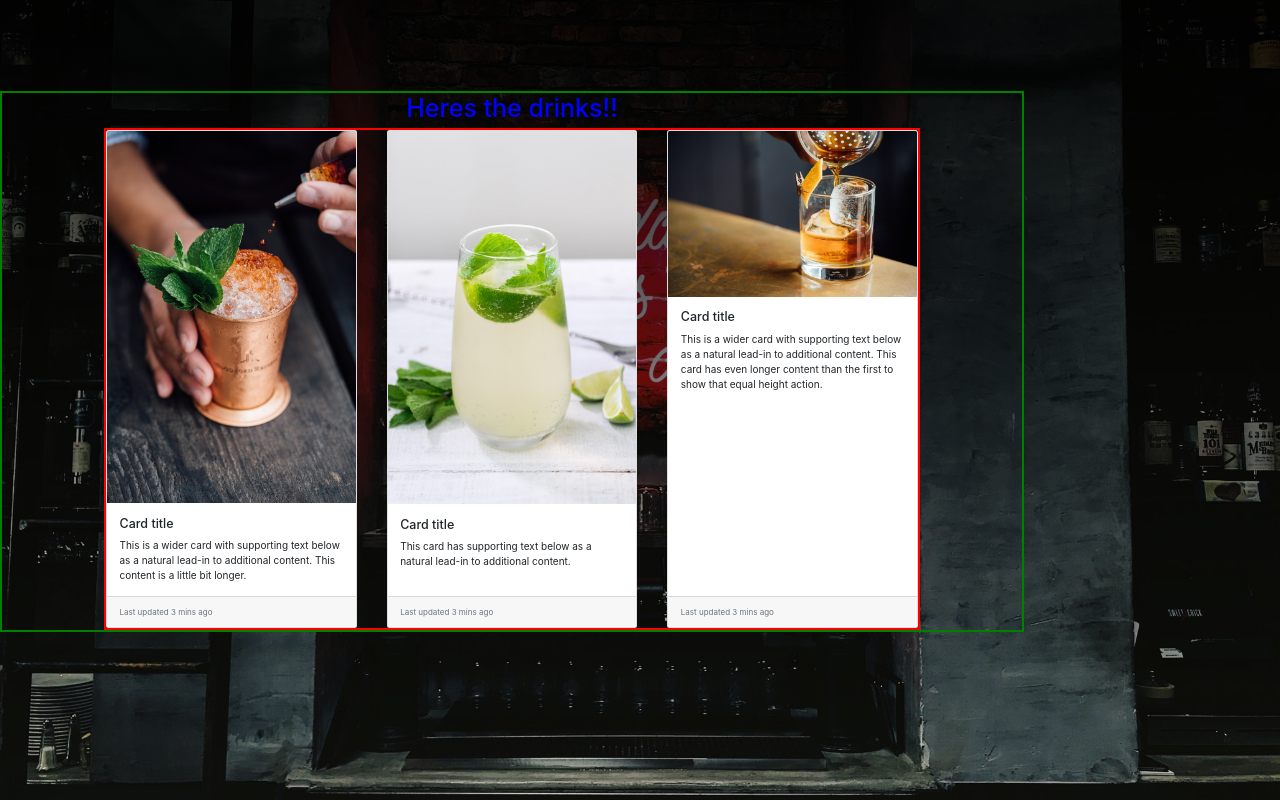
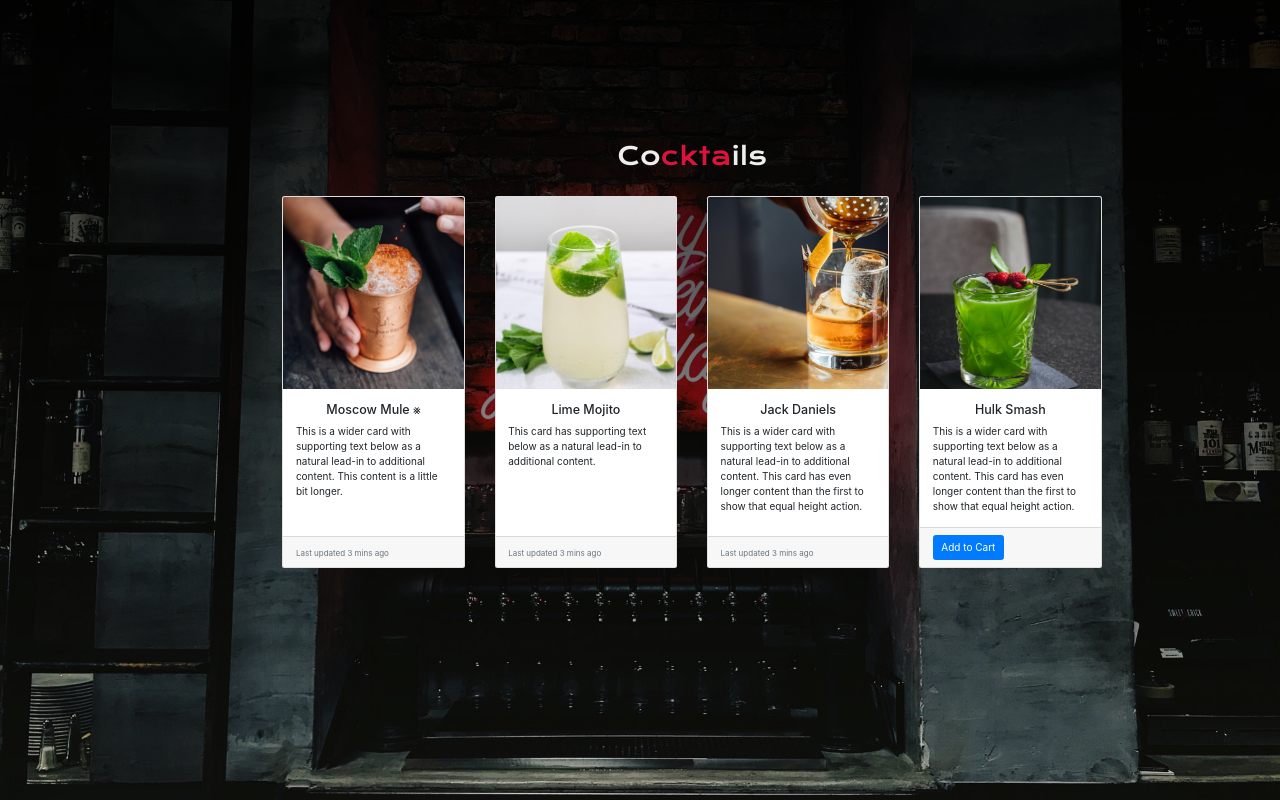
Before and after one commit to panduhjohn/unrep-frontend, a React (Create React App) app: page /drinks in a window 1280 px wide. Built offline with nearby package versions, Linux system fonts and the light colour scheme.

Commit message:
drink css fixed

```diff
--- a/src/components/Drinks/Drinks.css
+++ b/src/components/Drinks/Drinks.css
@@ -1,17 +1,24 @@
 h1 {
-    color: blue;
+    font-family: 'Krona One', sans-serif;
+    color: #eee;
     display: flex;
     align-self: center;
+    padding-bottom: 20px;
+}
+h1 span {
+    color: crimson;
 }
 
 .drinkContainer {
+    margin-left: 180px;
+    padding-top: 30px;
     width: 80%;
     height: 80%;
     display: flex;
     flex-direction: column;
     /* justify-content: center; */
     align-self: center;
-    border: 2px solid green
+    /* border: 2px solid green; */
 }
 
 .cardContainer {
@@ -21,5 +28,16 @@ h1 {
     flex-direction: column;
     /* justify-content: center; */
     align-self: center;
-    border: 2px solid red
+    /* border: 2px solid red; */
 }
+
+#drinkImg {
+    width: 100%;
+    height: 15vw;
+    object-fit: cover;
+}
+
+#drinkTitle {
+    display: flex;
+    justify-content: center;
+}
--- a/src/components/Drinks/Drinks.js
+++ b/src/components/Drinks/Drinks.js
@@ -1,6 +1,7 @@
 import React, { Component } from 'react';
 import Card from 'react-bootstrap/Card';
 import CardDeck from 'react-bootstrap/CardDeck';
+import Button from 'react-bootstrap/Button'
 
 import './Drinks.css'
 
@@ -8,13 +9,19 @@ export default class Drinks extends Component {
     render() {
         return (
             <div className='drinkContainer'>
-                <h1>Heres the drinks!!</h1>
+                <h1>Co<span>ckta</span>ils</h1>
                 <div className='cardContainer'>
                     <CardDeck>
                         <Card>
-                            <Card.Img variant='top' src='/images/drink1.jpg' />
+                            <Card.Img
+                                id='drinkImg'
+                                variant='top'
+                                src='/images/drink1.jpg'
+                            />
                             <Card.Body>
-                                <Card.Title>Card title</Card.Title>
+                                <Card.Title id='drinkTitle'>
+                                    Moscow Mule ⨳
+                                </Card.Title>
                                 <Card.Text>
                                     This is a wider card with supporting text
                                     below as a natural lead-in to additional
@@ -29,9 +36,15 @@ export default class Drinks extends Component {
                             </Card.Footer>
                         </Card>
                         <Card>
-                            <Card.Img variant='top' src='/images/drink2.jpg' />
+                            <Card.Img
+                                id='drinkImg'
+                                variant='top'
+                                src='/images/drink2.jpg'
+                            />
                             <Card.Body>
-                                <Card.Title>Card title</Card.Title>
+                                <Card.Title id='drinkTitle'>
+                                    Lime Mojito
+                                </Card.Title>
                                 <Card.Text>
                                     This card has supporting text below as a
                                     natural lead-in to additional content.{' '}
@@ -44,9 +57,15 @@ export default class Drinks extends Component {
                             </Card.Footer>
                         </Card>
                         <Card>
-                            <Card.Img variant='top' src='/images/drink3.jpg' />
+                            <Card.Img
+                                id='drinkImg'
+                                variant='top'
+                                src='/images/drink3.jpg'
+                            />
                             <Card.Body>
-                                <Card.Title>Card title</Card.Title>
+                                <Card.Title id='drinkTitle'>
+                                    Jack Daniels
+                                </Card.Title>
                                 <Card.Text>
                                     This is a wider card with supporting text
                                     below as a natural lead-in to additional
@@ -61,6 +80,28 @@ export default class Drinks extends Component {
                                 </small>
                             </Card.Footer>
                         </Card>
+                        <Card>
+                            <Card.Img
+                                id='drinkImg'
+                                variant='top'
+                                src='/images/drink4.jpg'
+                            />
+                            <Card.Body>
+                                <Card.Title id='drinkTitle'>
+                                    Hulk Smash
+                                </Card.Title>
+                                <Card.Text>
+                                    This is a wider card with supporting text
+                                    below as a natural lead-in to additional
+                                    content. This card has even longer content
+                                    than the first to show that equal height
+                                    action.
+                                </Card.Text>
+                            </Card.Body>
+                            <Card.Footer>
+                                <Button>Add to Cart</Button>
+                            </Card.Footer>
+                        </Card>
                     </CardDeck>
                 </div>
             </div>
--- a/src/components/Navbar/Navbar.css
+++ b/src/components/Navbar/Navbar.css
@@ -4,7 +4,8 @@ html {
     font-family: 'Krona One', sans-serif;
 }
 
-a {
+#nav-links {
+    font-family: 'Krona One', sans-serif;
     text-decoration: none;
     color: #eee;
 }
--- a/src/components/Navbar/Navbar.js
+++ b/src/components/Navbar/Navbar.js
@@ -4,7 +4,6 @@ import { Link } from 'react-router-dom';
 import './Navbar.css';
 
 export default class Navbar extends Component {
-
     componentDidMount() {
         const open = document.getElementById('hamburger');
         let changeIcon = true;
@@ -35,35 +34,39 @@ export default class Navbar extends Component {
             <div>
                 <header>
                     <div className='menu-toggle' id='hamburger'>
-                            <i
-                                id='skull'
-                                className='fas fa-skull-crossbones'
-                            ></i>
+                        <i id='skull' className='fas fa-skull-crossbones'></i>
                     </div>
                     <div className='overlay'></div>
                     <div className='container'>
                         <nav>
                             <h1 className='brand'>
-
-                                    <Link to='/'>
-                                        Witty <span>Name</span> Here
+                                <Link id='nav-links' to='/'>
+                                    White<span>Guurl</span>Wasted
                                 </Link>
                                 {/* Ro<span>am</span>in */}
-
                             </h1>
                             <ul>
                                 <li>
                                     {/* <a href='/drinks'>Food & Drinks</a> */}
-                                        <Link to='/drinks'>Food & Drinks</Link>
+                                    <Link to='/drinks' id='nav-links'>
+                                        Food & Drinks
+                                    </Link>
+                                </li>
+
+                                <li>
+                                    <Link to='/about' id='nav-links'>
+                                        About
+                                    </Link>
                                 </li>
                                 <li>
-                                        <Link to='/contact'>Contact</Link>
+                                    <Link to='/contact' id='nav-links'>
+                                        Register
+                                    </Link>
                                 </li>
                                 <li>
-                                        <Link to='/about'>About</Link>
-                                    </li>
-                                    <li>
-                                        <Link to='/stuff'>Stuff</Link>
+                                    <Link to='/stuff' id='nav-links'>
+                                        Login
+                                    </Link>
                                 </li>
                             </ul>
                         </nav>
```
Also changed, not shown: public/images/drink4.jpg (added). Lines whose indentation alone changed are shown as unchanged.
